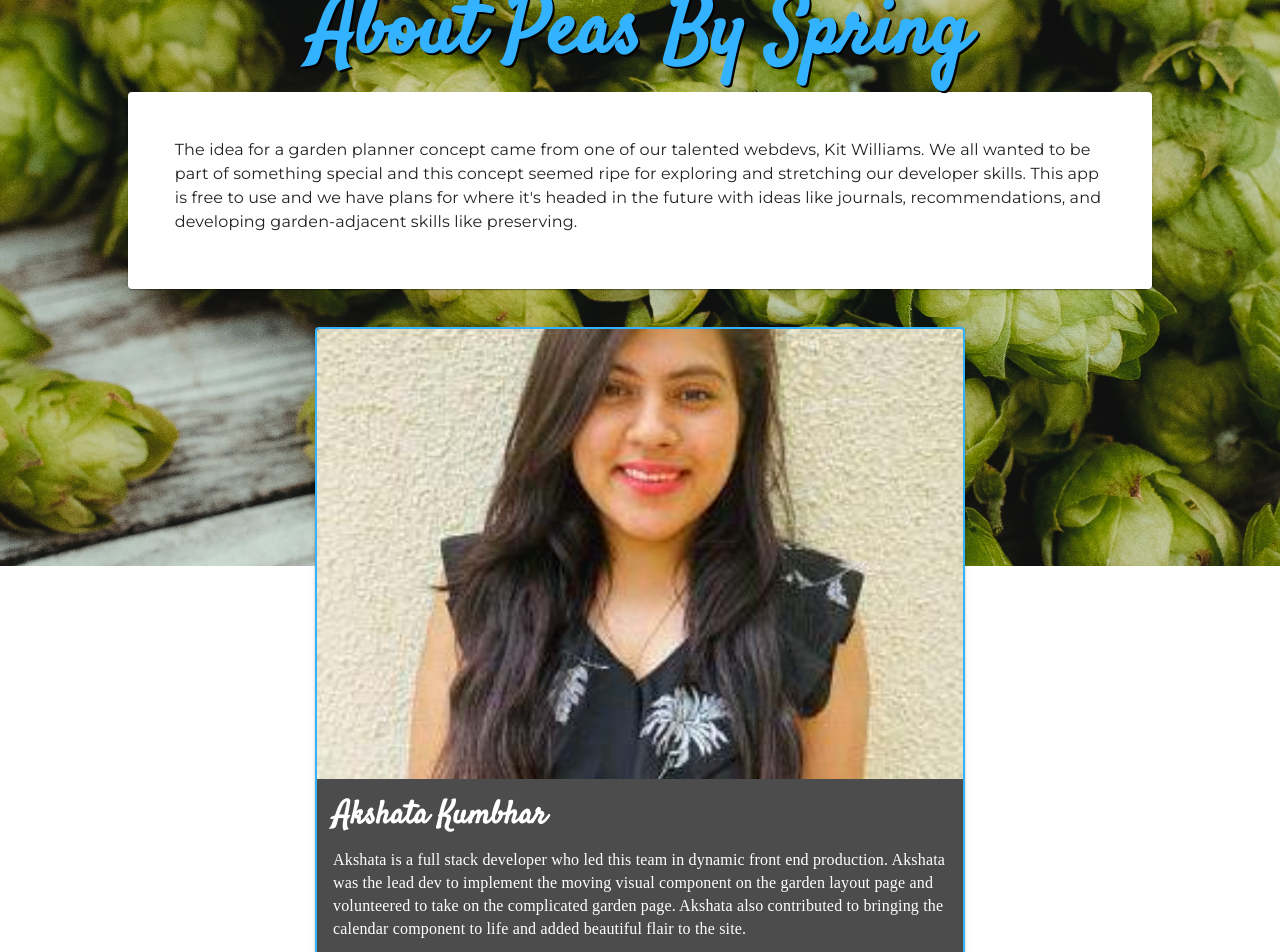
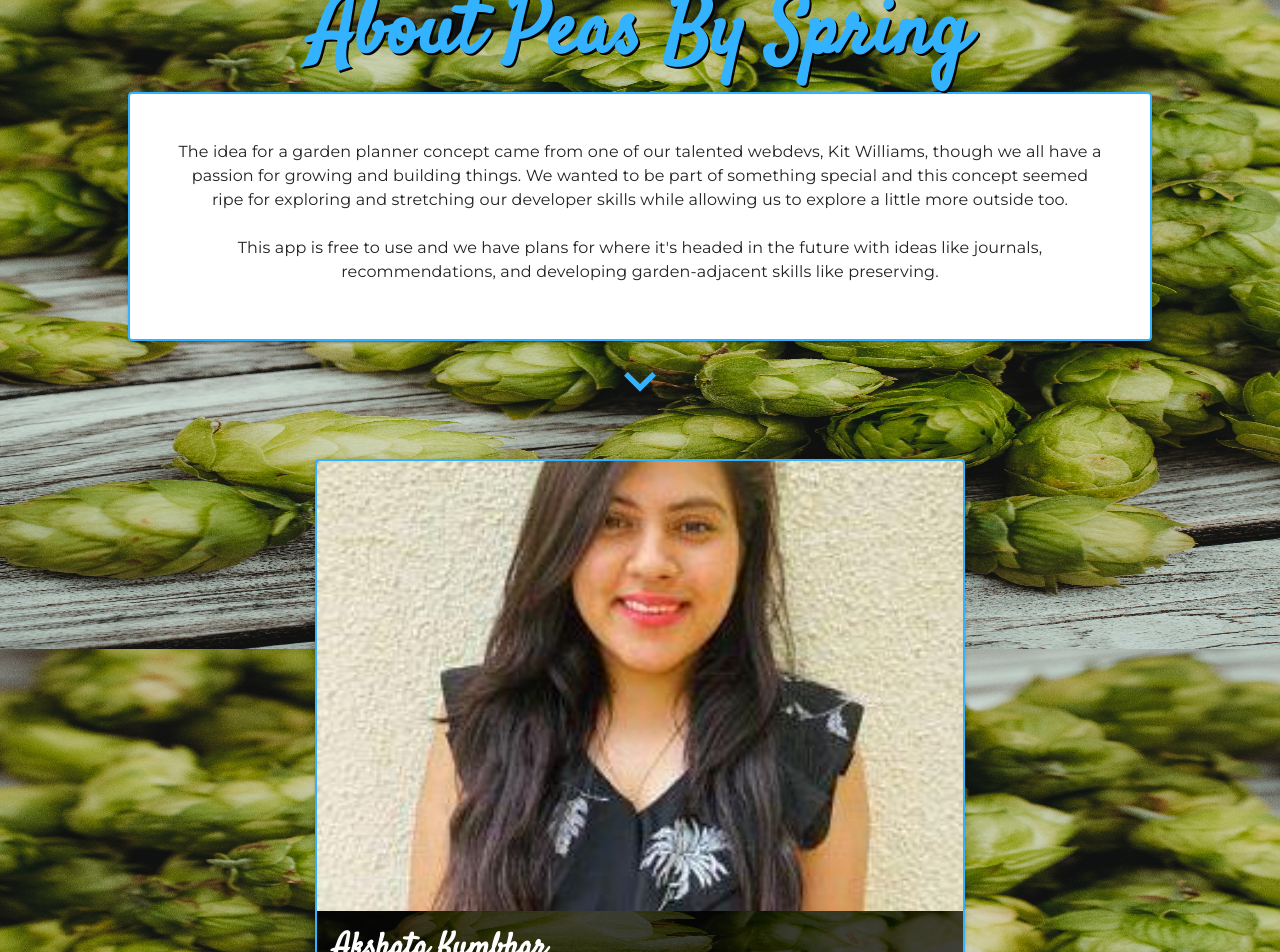
Before and after one commit to Axeljk/garden-app-frontend, a React (Create React App) app: page /about in a window 1280 px wide. Shown: the part 220-1172 px from the top of the page. Built offline with nearby package versions, Linux system fonts and the light colour scheme; a web font is replaced by a local one.

Commit message:
changed navbar, fixed about page, updated utils

```diff
--- /dev/null
+++ b/src/components/AboutSpace.js
@@ -0,0 +1,28 @@
+import React from 'react'
+import ImageCard from '../components/ImageCard'
+import cardInfo from '../static/cardInfo'
+import useWindowPosition from '../hook/useWindowPosition'
+import Box from '@mui/material/Box'
+import '../components/CardSpace.css'
+
+export default function CardSpace() {
+    const checked = useWindowPosition('header');
+    return (
+        <Box id='how-to-use' className='cardContainer' sx={{
+            minHeight: '100vh',
+            display: 'flex',
+            justifyContent: 'space-evenly',
+            alignItems: 'center',
+            flexWrap: 'wrap',
+            flexDirection: {
+                xs: 'column',
+                md: 'row'
+            },
+        }}>
+            <ImageCard info={cardInfo[2]} checked={checked}/>
+            <ImageCard info={cardInfo[3]} checked={checked}/>
+            <ImageCard info={cardInfo[4]} checked={checked}/>
+            <ImageCard info={cardInfo[5]} checked={checked}/>
+        </Box>
+    )
+}
--- a/src/components/ImageCard.js
+++ b/src/components/ImageCard.js
@@ -40,13 +40,13 @@ export default function ImageCard({ info,checked }) {
                 borderColor: '#33b3ff',
                 boxShadow: 2,
             }}>
-                <CardActionArea href={info.href} target='_blank'>
+                <CardActionArea href={info.href} target={info.target}>
 
                 <CardMedia
                     component="img"
                     height="140"
                     image={info.imageUrl}
-                    alt="green iguana"
+                    alt="developer headshot"
                     style={classes.media}
                     elevation={1}
                     />
--- a/src/pages/About.js
+++ b/src/pages/About.js
@@ -4,8 +4,13 @@ import Collapse from '@mui/material/Collapse'
 import ImageCard from '../components/ImageCard'
 import cardInfo from '../static/cardInfo'
 import Box from '@mui/material/Box'
+import ExpandMoreIcon from "@mui/icons-material/ExpandMore";
 import '../components/CardSpace.css'
+import '../pages/LandingPage.css'
+import IconButton from "@mui/material/IconButton";
+import { Link as Scroll } from "react-scroll";
 import { Card, Typography, CardContent } from '@mui/material'
+import AboutSpace from '../components/AboutSpace'
 
 export default function About() {
     const [checked, setChecked] = useState(false);
@@ -18,23 +23,27 @@ export default function About() {
         style={{
             backgroundImage: `url(${background})`,
             backgroundPosition: 'center',
-            backgroundSize: 'cover',
-            backgroundRepeate: 'no-repeat',
-            maxHeight: '100%'
+            backgroundSize: '100%',
+            backgroundRepeat: 'no-repeat',
+            height: 'auto%',
+            backgroundAttachment: 'fixed'
         }}>
             <Collapse
                 in={checked}
                 {...(checked ? { timeout: 1000 } : {})}
                 collapsedheight={50}
             >
-                <div style={{alignItems:'center'}}>
+                <div style={{alignItems:'center'}} className='container'>
                     <h1 className="pageTitle">About Peas By Spring</h1>
                     <Card sx={{
                         width: '80%',
                         display: 'flex',
                         justifyContent: 'center',
                         maxHeight: '400px',
-                        m: 'auto'
+                        m: 'auto',
+                        border: 2,
+                        borderColor: '#33b3ff',
+                        boxShadow: 2,
                     }}>
                         <CardContent className='cardContainer'>
                             <Typography sx={{
@@ -42,28 +51,23 @@ export default function About() {
                                 maxHeight: '400px',
                                 alignItems: 'center'
                             }}>
-                        The idea for a garden planner concept came from one of our talented webdevs, Kit Williams. We all wanted to be part of something special and this concept seemed ripe for exploring and stretching our developer skills. This app is free to use and we have plans for where it's headed in the future with ideas like journals, recommendations, and developing garden-adjacent skills like preserving.
+                                The idea for a garden planner concept came from one of our talented webdevs, Kit Williams, though we all have a passion for growing and building things. We wanted to be part of something special and this concept seemed ripe for exploring and stretching our developer skills while allowing us to explore a little more outside too.
+                                <br/>
+                                <br/>
+                                This app is free to use and we have plans for where it's headed in the future with ideas like journals, recommendations, and developing garden-adjacent skills like preserving.
                             </Typography>
                         </CardContent>
                     </Card>
+                    <Scroll to="how-to-use" smooth={true}>
+                        <IconButton>
+                            <ExpandMoreIcon sx={{ fontSize: "4rem" }} className="downArrow" />
+                        </IconButton>
+                    </Scroll>
                 </div>
-                <Box className='cardContainer' sx={{
-                    height: '200px',
-                    display: 'flex',
-                    justifyContent: 'space-evenly',
-                    alignItems: 'center',
-                    flexWrap: 'wrap',
-                    flexDirection: {
-                        xs: 'column',
-                        md: 'row'
-                    }
-                }}>
-                    <ImageCard info={cardInfo[2]} checked={checked}/>
-                    <ImageCard info={cardInfo[3]} checked={checked}/>
-                    <ImageCard info={cardInfo[4]} checked={checked}/>
-                    <ImageCard info={cardInfo[5]} checked={checked}/>
-                </Box>
             </Collapse>
+                <div>
+                    <AboutSpace />
+                </div>
         </div>
     )
 }
--- a/src/pages/LandingPage.js
+++ b/src/pages/LandingPage.js
@@ -5,11 +5,8 @@ import ExpandMoreIcon from "@mui/icons-material/ExpandMore";
 import IconButton from "@mui/material/IconButton";
 import { Link as Scroll } from "react-scroll";
 import Collapse from "@mui/material/Collapse";
-// import ImageCard from '../components/ImageCard'
-// import cardInfo from '../static/cardInfo'
 import CardSpace from "../components/CardSpace";
 import Ticker from "react-ticker";
-// import Container from '@mui/material/Container'
 
 function LandingPage() {
   const [checked, setChecked] = useState(false);
@@ -39,14 +36,14 @@ function LandingPage() {
             backgroundImage: `url(${background})`,
             backgroundPosition: 'center',
             backgroundSize: 'cover',
-            backgroundRepeate: 'no-repeat',
+            backgroundRepeat: 'no-repeat',
             height: 'auto'
         }}>
       <Ticker offset='run-in' speed={10} mode='smooth'>
 
         {({ index }) => (
           <>
-            <h3>This is the ticker for element #{index}!</h3>
+            <h3>Your weather forecast #{index}!</h3>
           </>
         )}
       </Ticker>
--- a/src/static/cardInfo.js
+++ b/src/static/cardInfo.js
@@ -12,7 +12,8 @@ const cardInfo = [
         imageUrl: img1,
         time: 1500,
         link1: '',
-        link2: ''
+        target: '',
+        href: '/login'
     },
     {
         title: 'Watch it Grow',
@@ -20,7 +21,8 @@ const cardInfo = [
         imageUrl: img2,
         time: 1500,
         link1: '',
-        link2: ''
+        target: '',
+        href: '/login'
     },
     {
         title: 'Akshata Kumbhar',
@@ -28,7 +30,7 @@ const cardInfo = [
         imageUrl: akshataprofpic,
         time: 1500,
         link1: '',
-        link2: '',
+        target: '_blank',
         href: 'https://github.com/Akshu3011'
     },
     {
@@ -37,7 +39,7 @@ const cardInfo = [
         imageUrl: axelprofpic,
         time: 1500,
         link1: '',
-        link2: '',
+        target: '_blank',
         href: 'https://github.com/Axeljk'
     },
     {
@@ -46,16 +48,16 @@ const cardInfo = [
         imageUrl: kitprofpic,
         time: 1500,
         link1: '',
-        link2: '',
+        target: '_blank',
         href: 'https://github.com/kitanablade'
     },
     {
         title: 'Kristen Santee',
-        description: `Kristen is a full stack developer and a budding project manager. Kristen worked on front end components to include the initial landing page and much of the calendar component.`,
+        description: `Kristen is a full stack developer and a budding project manager. Kristen worked on front end components to include the initial landing page and much of the calendar component. Kristen also helped with design concepts that were implemented throughout the app.`,
         imageUrl: kristenprofpic,
         time: 1500,
         link1: '',
-        link2: '',
+        target: '_blank',
         href: 'https://github.com/kristensantee'
     },
 ]
```
Also changed, not shown: src/components/NavBar.js (+66 -67 lines).
